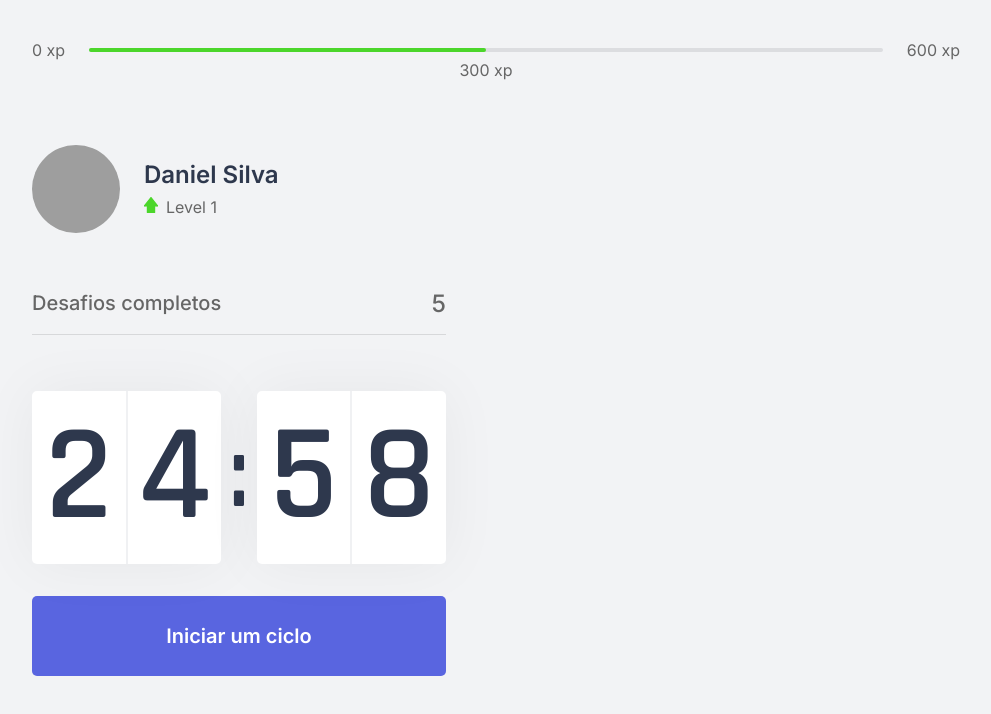
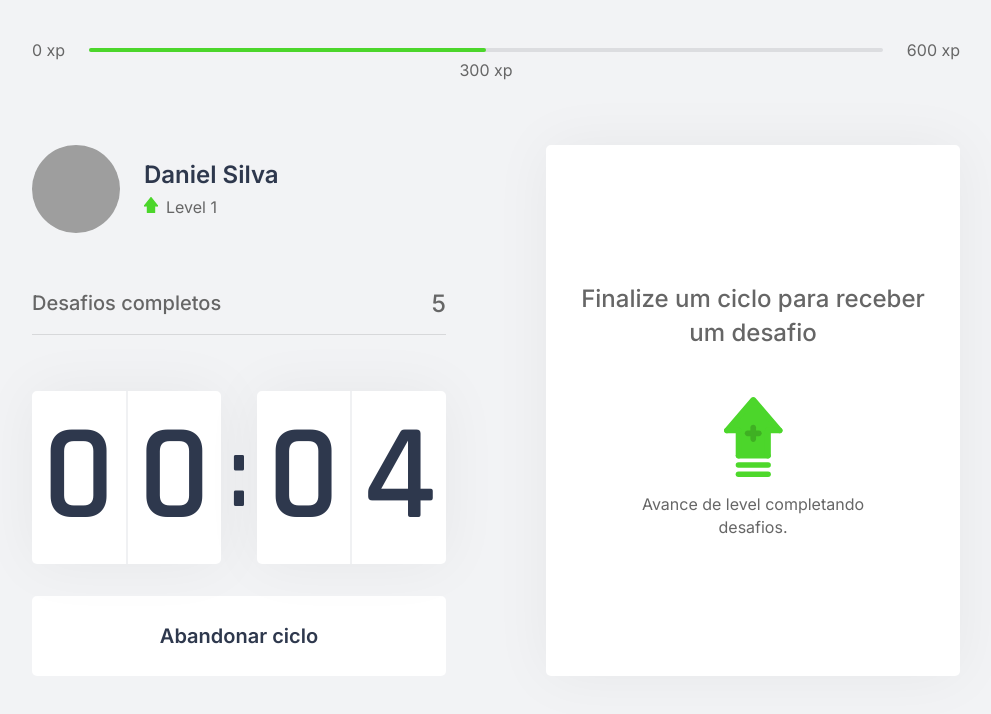
Before and after one commit to Daniels-hc/nlw-moveit-nextJS, a Next.js app in the folder moveit-next/: page / in a window 1280 px wide. Both pictures are taken after a click on the button "Iniciar um ciclo". Shown: the top 714 px of the page, without its empty margins (144-1135 px from the left). Built offline with nearby package versions, Linux system fonts and the light colour scheme; grey boxes are pictures that could not be loaded.

Commit message:
create challengeBox

```diff
--- /dev/null
+++ b/moveit-next/src/components/ChallengeBox.tsx
@@ -0,0 +1,15 @@
+import styles from '../styles/components/ChallengeBox.module.css';
+
+export function ChallengeBox(){
+    return(
+        <div className={styles.challengeBoxCotainer}>
+            <div className={styles.challengeNotActive}>
+                <strong>Finalize um ciclo para receber um desafio</strong>
+                <p>
+                    <img src="icons/level-up.svg" alt="Level Up"/>
+                    Avance de level completando desafios.
+                </p>
+            </div>
+        </div>
+    );
+}
--- a/moveit-next/src/components/Countdown.tsx
+++ b/moveit-next/src/components/Countdown.tsx
@@ -1,9 +1,12 @@
 import { useState, useEffect } from 'react';
 import styles from '../styles/components/Countdown.module.css';
 
+let countdownTimeout: NodeJS.Timeout;
+
 export function Countdown() {
-    const [time, setTime] = useState(25 * 60);
-    const [active, setActive] = useState(false);
+    const [time, setTime] = useState(0.1 * 60);
+    const [isActive, setIsActive] = useState(false);
+    const [hasFinished, setHasFinished] = useState(false);
 
     const minutes = Math.floor(time / 60);
     const seconds = time % 60;
@@ -12,16 +15,25 @@
     const [secondLeft, secondRight] = String(seconds).padStart(2, '0').split('');
 
     function startCountdown() {
-        setActive(true);
+        setIsActive(true);
+    }
+
+    function resetCountdown() {
+        clearTimeout(countdownTimeout);
+        setIsActive(false);
+        setTime(0.1 * 60);
     }
 
     useEffect(() => {
-        if(active && time > 0){
-            setTimeout(() => {
+        if(isActive && time > 0){
+            countdownTimeout = setTimeout(() => {
                 setTime(time - 1);
             }, 1000)
+        } else if(isActive && time === 0) {
+                setHasFinished(true);
+                setIsActive(false);
         }
-    }, [active, time])
+    }, [isActive, time])
 
     return (
         <div>
@@ -36,13 +48,37 @@
                     <span>{secondRight}</span>
                 </div>
             </div>
+
+            {hasFinished ? (
             <button
+            disabled
             type="button"
             className={styles.countdownButton}
-            onClick={startCountdown}
             >
+               Ciclo encerrado
+            </button>
+            ) : (
+            <>
+                {isActive ? ( <button
+                type="button"
+                className={`${styles.countdownButton} ${styles.countdownButtonActive}`}
+                onClick={resetCountdown}
+                >
+                Abandonar ciclo
+                </button>
+                ) : (
+                <button
+                type="button"
+                className={styles.countdownButton}
+                onClick={startCountdown}
+                >
                 Iniciar um ciclo
-            </button>
+
+                </button>
+                )}
+            </>
+            )}
+
         </div>
     );
 }
--- a/moveit-next/src/pages/index.tsx
+++ b/moveit-next/src/pages/index.tsx
@@ -1,11 +1,13 @@
+import Head from 'next/head';
+
 import { CompletedChallenges } from "../components/CompletedChallenges";
 import { Countdown } from "../components/Countdown";
 import { ExperienceBar } from "../components/ExperienceBar";
 import { Profile } from "../components/Profile";
-
-import Head from 'next/head';
+import { ChallengeBox } from "../components/ChallengeBox";
 
 import styles from '../styles/pages/Home.module.css';
+
 
 export default function Home() {
   return (
@@ -23,7 +25,7 @@
         <Countdown />
       </div>
       <div>
-
+        <ChallengeBox />
       </div>
     </section>
     </div>
--- /dev/null
+++ b/moveit-next/src/styles/components/ChallengeBox.module.css
@@ -0,0 +1,40 @@
+.challengeBoxCotainer {
+    height: 100%;
+
+    background: var(--white);
+    border-radius: 5px;
+    box-shadow: 0 0 60px rgba(0, 0, 0, 0.05);
+    padding: 1.5rem 2rem;
+
+    display: flex;
+    flex-direction: column;
+    align-items: center;
+    justify-content: center;
+
+    text-align: center;
+}
+
+.challengeNotActive {
+    display: flex;
+    flex-direction: column;
+    align-items: center;
+}
+
+.challengeNotActive strong {
+    font-size: 1.5rem;
+    font-weight: 500;
+    line-height: 1.4;
+}
+
+.challengeNotActive p {
+    display: flex;
+    flex-direction: column;
+    align-items: center;
+    line-height: 1.4;
+    max-width: 70%;
+    margin-top: 3rem;
+}
+
+.challengeNotActive p img {
+    margin-bottom: 1rem;
+}
--- a/moveit-next/src/styles/components/Countdown.module.css
+++ b/moveit-next/src/styles/components/Countdown.module.css
@@ -59,6 +59,22 @@
     transition: background-color 0.2s;
 }
 
-.countdownButton:hover {
+.countdownButton:not(:disabled):hover {
     background: var(--blue-dark);
 }
+
+.countdownButtonActive {
+    background-color: var(--white);
+    color: var(--title);
+}
+
+.countdownButtonActive:not(:disabled):hover {
+    background-color: var(--red);
+    color: var(--white);
+}
+
+.countdownButton:disabled {
+    background: var(--white);
+    color: var(--text);
+    cursor: not-allowed;
+}
```
